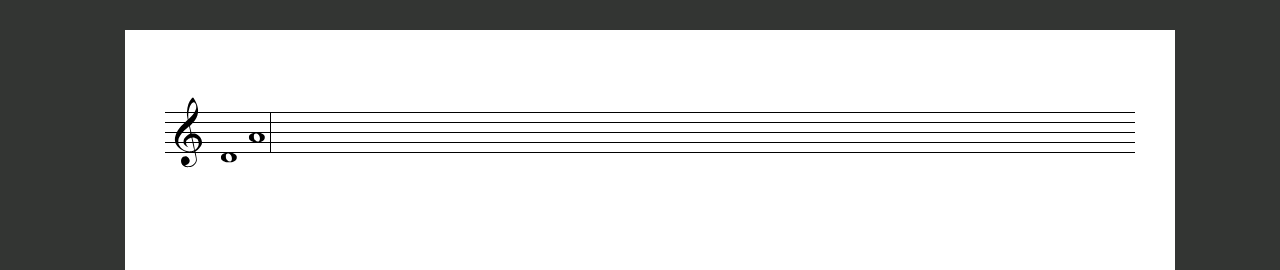
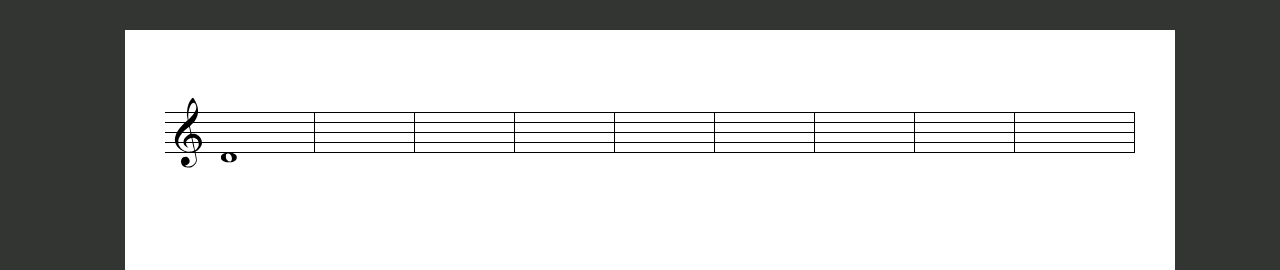
Before and after one commit to Lentilka231/NotySoft, a Next.js app in the folder nextjs-blog/: page / in a window 1280 px wide. Shown: the part 130-400 px from the top of the page. Built offline with nearby package versions, Linux system fonts and the light colour scheme.

Commit message:
bar system modified, barLines are moving acording to the new inserted signs, still must add putting notes between each other and after removing new sign widdened bar should shrink back

```diff
--- a/nextjs-blog/components/SVG.js
+++ b/nextjs-blog/components/SVG.js
@@ -13,8 +13,9 @@ function HelpLines({tone}){
     }
         return(
             <>
-                {iterator.map((i)=>(
+                {iterator.map((i,n)=>(
                     <line
+                    key={n}
                     style={{"stroke":"black","stroke-width":"10"}}
                     x1="30" y1={257-i*75+(tone%2==0?0:-37)+"px"}
                     x2="180" y2={257-i*75+(tone%2==0?0:-37)+"px"}
@@ -62,7 +63,7 @@ export function Note({className,colour="#000000",type, width,height,setNewActive
         return(
         <div
         id={data["id"]}
-        style={{"top":data.tone>5?9.5-(5*data.tone)+"px":38.5-(5*data.tone)+"px",
+        style={{"top":data.tone>5?29-(5*data.tone)+"px":58-(5*data.tone)+"px",
                 "transform":data.tone>5?"rotate(180deg)":"rotate(0deg)",
                 "margin-left":data.marginLeft}}
         className={styles[className]}>
--- a/nextjs-blog/components/Stave.js
+++ b/nextjs-blog/components/Stave.js
@@ -35,28 +35,50 @@ function Signs({object}){
         </>
     )
 }
-function Objects({data}){
+function Objects({data,setBarPointer}){
+    const STAVE_WIDTH_LEGTH=970;
+    let len=0;
+    function lastSeenBar(barIndex){
+        setBarPointer(barIndex);
+        console.log("banán",barIndex);
+    }
     return (
     <div className={styles.signs} >
         {data.map((object,index) =>{
             switch (object["object"]){
                 case "bar":
+                    let barWidth = index+1<data.length?object["width"]:STAVE_WIDTH_LEGTH-len;
+                    len+=object["width"];
                     return (
-                        <div key={index} className={styles.bar}>
+                        <div key={index}
+                        id={object["index"]}
+                        style={{"width":barWidth+"px"}}
+                        onMouseMove={()=>lastSeenBar(object["index"].substring(3))}
+                        className={styles.bar}>
+
                             <Signs object={object}/>
                             <div className={styles.barLine}></div>
                         </div>
                     )
                 case "clef":
+                    len+=50;
                     return <Clef key={index} type={object["type"]} width="50px" className="clef" />
                 case "time":
+                    len+=30;
                     return <Time key={index} type={object["type"]} width="30px" className="time"/>
             }
         })}
     </div>
     )
 }
-export default function Stave ({data, setData, activeTool, barPointer,lastEditedBar,setLastEditedBar,newestID,setNewestID}){
+export default function Stave ({fromTo,data, setData, activeTool, barPointer, setBarPointer, lastEditedBar, setLastEditedBar, newestID, setNewestID}){
+    function fillSpaceInBar(barObject){
+        let filledplace=0;
+        for(let i=0;i<barObject.length;i++){
+            filledplace+=28+barObject[i]["marginLeft"];
+        }
+        return filledplace;
+    }
     function deleteSign(){
         setData(currentData =>{
             return {...currentData,"composition":currentData["composition"].map(object=>{
@@ -73,13 +95,25 @@ export default function Stave ({data, setData, activeTool, barPointer,lastEdited
             // deletes the old inserted sign
             setData(currentData =>{
                     return {...currentData,"composition":currentData["composition"].map(object=>{
+                        if(object["index"]=="bar"+barPointer){
+                            let idofLastSignInBar, x, coordinates;
+                            if(object["content"].at(-1)){
+                                //if the bar already contains a sign then get the distance from that sign
+                                idofLastSignInBar = object["content"].at(-1)["id"]
+                                coordinates = document.getElementById(idofLastSignInBar).getBoundingClientRect();
+                                x = event.clientX-coordinates.left-42;
+                            }else{
+                                //otherwise get it from left border of bar
+                                coordinates = document.getElementById("bar"+barPointer).getBoundingClientRect();
+                                x=event.clientX-coordinates.left-12;
+                            }
+                            let filledplace = fillSpaceInBar(object["content"]);
 
-                        if(object["index"]=="bar"+lastEditedBar["bar"]){
-                        }
-                        if(object["index"]=="bar"+barPointer){
-                            let idofLastSignInBar = object["content"].at(-1)["id"]
-                            let coordinates = document.getElementById(idofLastSignInBar).getBoundingClientRect();
-                            let x = event.clientX-coordinates.left-42;
+                            //console.log(object["width"],x+28+filledplace);
+                            if(x+28+filledplace+(-x>0?-x:0)>100){
+                                object["width"]=filledplace+x+28+(-x>0?-x:0);
+                                console.log(x+28,filledplace,-x);
+                            }
                             object["content"].push({
                                 "sign":"note_newSign",
                                 "type":activeTool,
@@ -90,7 +124,7 @@ export default function Stave ({data, setData, activeTool, barPointer,lastEdited
                         return object;
                     })}
             })//insets new sign
-            setLastEditedBar({"bar":1,"sign":newestID})
+            setLastEditedBar({"bar":barPointer,"sign":newestID})
         }
     }
     function onMouseLeave(){
@@ -109,36 +143,37 @@ export default function Stave ({data, setData, activeTool, barPointer,lastEdited
         })
         setNewestID(newestID+1)
     }
+    let portionOfNeededData = [...data["composition"]].splice(fromTo[0],fromTo[1])
     return (
         <div className={styles.stave}>
-            <Space onMouseDown={setFirmly_ontoStave} onMouseLeave={onMouseLeave} onMouseMove={updateCoordinatesOfNewSigniture} tone={18}/>
-            <Space onMouseDown={setFirmly_ontoStave}  onMouseMove={updateCoordinatesOfNewSigniture} tone={17}/>
-            <Space onMouseDown={setFirmly_ontoStave}  onMouseMove={updateCoordinatesOfNewSigniture} tone={16}/>
-            <Space onMouseDown={setFirmly_ontoStave}  onMouseMove={updateCoordinatesOfNewSigniture} tone={15}/>
-            <Space onMouseDown={setFirmly_ontoStave}  onMouseMove={updateCoordinatesOfNewSigniture} tone={14}/>
-            <Space onMouseDown={setFirmly_ontoStave}  onMouseMove={updateCoordinatesOfNewSigniture} tone={13}/>
-            <Space onMouseDown={setFirmly_ontoStave}  onMouseMove={updateCoordinatesOfNewSigniture} tone={12}/>
-            <Space onMouseDown={setFirmly_ontoStave}  onMouseMove={updateCoordinatesOfNewSigniture} tone={11}/>
+            <Space tone={18} onMouseDown={setFirmly_ontoStave} onMouseLeave={onMouseLeave} onMouseMove={updateCoordinatesOfNewSigniture}/>
+            <Space tone={17} onMouseDown={setFirmly_ontoStave} onMouseLeave={onMouseLeave} onMouseMove={updateCoordinatesOfNewSigniture}/>
+            <Space tone={16} onMouseDown={setFirmly_ontoStave} onMouseLeave={onMouseLeave} onMouseMove={updateCoordinatesOfNewSigniture}/>
+            <Space tone={15} onMouseDown={setFirmly_ontoStave} onMouseLeave={onMouseLeave} onMouseMove={updateCoordinatesOfNewSigniture}/>
+            <Space tone={14} onMouseDown={setFirmly_ontoStave} onMouseLeave={onMouseLeave} onMouseMove={updateCoordinatesOfNewSigniture}/>
+            <Space tone={13} onMouseDown={setFirmly_ontoStave} onMouseLeave={onMouseLeave} onMouseMove={updateCoordinatesOfNewSigniture}/>
+            <Space tone={12} onMouseDown={setFirmly_ontoStave} onMouseLeave={onMouseLeave} onMouseMove={updateCoordinatesOfNewSigniture}/>
+            <Space tone={11} onMouseDown={setFirmly_ontoStave} onMouseLeave={onMouseLeave} onMouseMove={updateCoordinatesOfNewSigniture}/>
 
-            <Line  onMouseDown={setFirmly_ontoStave}  onMouseMove={updateCoordinatesOfNewSigniture} tone={10}/>
-            <Space onMouseDown={setFirmly_ontoStave}  onMouseMove={updateCoordinatesOfNewSigniture} tone={9}/>
-            <Line  onMouseDown={setFirmly_ontoStave}  onMouseMove={updateCoordinatesOfNewSigniture} tone={8}/>
-            <Space onMouseDown={setFirmly_ontoStave}  onMouseMove={updateCoordinatesOfNewSigniture} tone={7}/>
-            <Line  onMouseDown={setFirmly_ontoStave}  onMouseMove={updateCoordinatesOfNewSigniture} tone={6}/>
-            <Space onMouseDown={setFirmly_ontoStave}  onMouseMove={updateCoordinatesOfNewSigniture} tone={5}/>
-            <Line  onMouseDown={setFirmly_ontoStave}  onMouseMove={updateCoordinatesOfNewSigniture} tone={4}/>
-            <Space onMouseDown={setFirmly_ontoStave}  onMouseMove={updateCoordinatesOfNewSigniture} tone={3}/>
-            <Line  onMouseDown={setFirmly_ontoStave}  onMouseMove={updateCoordinatesOfNewSigniture} tone={2}/>
+            <Line  tone={10} onMouseDown={setFirmly_ontoStave} onMouseLeave={onMouseLeave} onMouseMove={updateCoordinatesOfNewSigniture}/>
+            <Space tone={9}  onMouseDown={setFirmly_ontoStave} onMouseLeave={onMouseLeave} onMouseMove={updateCoordinatesOfNewSigniture}/>
+            <Line  tone={8}  onMouseDown={setFirmly_ontoStave} onMouseLeave={onMouseLeave} onMouseMove={updateCoordinatesOfNewSigniture}/>
+            <Space tone={7}  onMouseDown={setFirmly_ontoStave} onMouseLeave={onMouseLeave} onMouseMove={updateCoordinatesOfNewSigniture}/>
+            <Line  tone={6}  onMouseDown={setFirmly_ontoStave} onMouseLeave={onMouseLeave} onMouseMove={updateCoordinatesOfNewSigniture}/>
+            <Space tone={5}  onMouseDown={setFirmly_ontoStave} onMouseLeave={onMouseLeave} onMouseMove={updateCoordinatesOfNewSigniture}/>
+            <Line  tone={4}  onMouseDown={setFirmly_ontoStave} onMouseLeave={onMouseLeave} onMouseMove={updateCoordinatesOfNewSigniture}/>
+            <Space tone={3}  onMouseDown={setFirmly_ontoStave} onMouseLeave={onMouseLeave} onMouseMove={updateCoordinatesOfNewSigniture}/>
+            <Line  tone={2}  onMouseDown={setFirmly_ontoStave} onMouseLeave={onMouseLeave} onMouseMove={updateCoordinatesOfNewSigniture}/>
 
-            <Space onMouseDown={setFirmly_ontoStave}  onMouseMove={updateCoordinatesOfNewSigniture} tone={1}/>
-            <Space onMouseDown={setFirmly_ontoStave}  onMouseMove={updateCoordinatesOfNewSigniture} tone={0}/>
-            <Space onMouseDown={setFirmly_ontoStave}  onMouseMove={updateCoordinatesOfNewSigniture} tone={-1}/>
-            <Space onMouseDown={setFirmly_ontoStave}  onMouseMove={updateCoordinatesOfNewSigniture} tone={-2}/>
-            <Space onMouseDown={setFirmly_ontoStave}  onMouseMove={updateCoordinatesOfNewSigniture} tone={-3}/>
-            <Space onMouseDown={setFirmly_ontoStave}  onMouseMove={updateCoordinatesOfNewSigniture} tone={-4}/>
-            <Space onMouseDown={setFirmly_ontoStave}  onMouseMove={updateCoordinatesOfNewSigniture} tone={-5}/>
-            <Space onMouseDown={setFirmly_ontoStave} onMouseLeave={onMouseLeave} onMouseMove={updateCoordinatesOfNewSigniture} tone={-6}/>
-            <Objects data={data["composition"]}/>
+            <Space tone={1}  onMouseDown={setFirmly_ontoStave} onMouseLeave={onMouseLeave} onMouseMove={updateCoordinatesOfNewSigniture}/>
+            <Space tone={0}  onMouseDown={setFirmly_ontoStave} onMouseLeave={onMouseLeave} onMouseMove={updateCoordinatesOfNewSigniture}/>
+            <Space tone={-1} onMouseDown={setFirmly_ontoStave} onMouseLeave={onMouseLeave} onMouseMove={updateCoordinatesOfNewSigniture}/>
+            <Space tone={-2} onMouseDown={setFirmly_ontoStave} onMouseLeave={onMouseLeave} onMouseMove={updateCoordinatesOfNewSigniture}/>
+            <Space tone={-3} onMouseDown={setFirmly_ontoStave} onMouseLeave={onMouseLeave} onMouseMove={updateCoordinatesOfNewSigniture}/>
+            <Space tone={-4} onMouseDown={setFirmly_ontoStave} onMouseLeave={onMouseLeave} onMouseMove={updateCoordinatesOfNewSigniture}/>
+            <Space tone={-5} onMouseDown={setFirmly_ontoStave} onMouseLeave={onMouseLeave} onMouseMove={updateCoordinatesOfNewSigniture}/>
+            <Space tone={-6} onMouseDown={setFirmly_ontoStave} onMouseLeave={onMouseLeave} onMouseMove={updateCoordinatesOfNewSigniture}/>
+            <Objects data={portionOfNeededData} setBarPointer={setBarPointer}/>
         </div>
     )
 }
--- a/nextjs-blog/components/WhitePage.js
+++ b/nextjs-blog/components/WhitePage.js
@@ -5,23 +5,30 @@ import json from "../public/composition.json"
 
 export default function WhitePage({activeTool}) {
     const [data,setData]= useState(json);
-    const [barPointer,setBarPointer] = React.useState(1);
-    const [lastEditedBar,setLastEditedBar] = React.useState({"bar":1,"sign":2});
-    const [newestID,setNewestID]=React.useState(3);
+
+    const [barPointer,setBarPointer] = React.useState(2);
+    const [lastEditedBar,setLastEditedBar] = React.useState({"bar":null,"sign":null});
+    const [newestID,setNewestID]=React.useState(data["newestID"]);
+
     return (
         <div className={styles.WhitePage}>
-            {data["Staves"].map((index)=>(
-                <Stave key={index}
+            {data["Staves"].map((i,n)=>{
+                if(n<data["Staves"].length){
+                    let fromTo=[i,data["Staves"][n+1]?data["Staves"][n+1]:data["composition"].length];
+                    return(<Stave key={i}
                             setData={setData}
                             data={data}
+                            fromTo={fromTo}
                             activeTool={activeTool}
                             barPointer={barPointer}
+                            setBarPointer={setBarPointer}
                             lastEditedBar={lastEditedBar}
                             setLastEditedBar={setLastEditedBar}
                             newestID={newestID}
                             setNewestID={setNewestID}
-                    />
-            ))}
+                            />)
+                    }
+                })}
         </div>
     )
 }
--- a/nextjs-blog/public/composition.json
+++ b/nextjs-blog/public/composition.json
@@ -7,6 +7,7 @@
         {
             "object":"bar",
             "index":"bar1",
+            "width":100,
             "RightBarLine":"line",
             "content":[
                 {
@@ -15,16 +16,83 @@
                     "tone":1,
                     "marginLeft":0,
                     "id":1
-                },
-                {
-                    "sign":"note",
-                    "type":"whole",
-                    "tone":5,
-                    "marginLeft":0,
-                    "id":2
                 }
+            ]
+        },
+        {
+            "object":"bar",
+            "index":"bar2",
+            "width":100,
+            "RightBarLine":"line",
+            "content":[
+
+            ]
+        },
+        {
+            "object":"bar",
+            "index":"bar3",
+            "width":100,
+            "RightBarLine":"line",
+            "content":[
+
+            ]
+        },
+        {
+            "object":"bar",
+            "index":"bar4",
+            "width":100,
+            "RightBarLine":"line",
+            "content":[
+
+            ]
+        },
+        {
+            "object":"bar",
+            "index":"bar5",
+            "width":100,
+            "RightBarLine":"line",
+            "content":[
+
+            ]
+        },
+        {
+            "object":"bar",
+            "index":"bar6",
+            "width":100,
+            "RightBarLine":"line",
+            "content":[
+
+            ]
+        },
+        {
+            "object":"bar",
+            "index":"bar7",
+            "width":100,
+            "RightBarLine":"line",
+            "content":[
+
+            ]
+        },
+        {
+            "object":"bar",
+            "index":"bar8",
+            "width":100,
+            "RightBarLine":"line",
+            "content":[
+
+            ]
+        }
+        ,
+        {
+            "object":"bar",
+            "index":"bar9",
+            "width":100,
+            "RightBarLine":"line",
+            "content":[
+
             ]
         }
     ],
-    "Staves":[0]
+    "Staves":[0],
+    "newestID":2
 }
--- a/nextjs-blog/styles/svg.module.scss
+++ b/nextjs-blog/styles/svg.module.scss
@@ -28,7 +28,6 @@ $darkGrey2:#333533;
     height:100%;
     display:inline-block;
     position: relative;
-    top:6px;
 }
 .time{
     height:100%;
--- a/nextjs-blog/styles/whitepage.module.scss
+++ b/nextjs-blog/styles/whitepage.module.scss
@@ -12,7 +12,7 @@
 .stave{
     position: relative;
     width:100%;
-    height:8%;
+    height:fit-content;
 }
 .line{
     height:1px;
@@ -23,24 +23,29 @@
 .space{
     width:100%;
     height:5px;
+    z-index: 5;
 }
 .signs{
+    z-index:-1;
     position: absolute;
     height:100%;
     top:0px;
-    z-index: -1;
+    display:flex;
+    align-items: stretch;
 
 }
 .bar{
     display:inline-block;
     position: relative;
-    min-width:fit-content;
+    min-width: 100px;
+    flex-grow:1;
 }
 .barLine{
+    z-index:35;
     width:1px;
     height:40px;
     position:absolute;
-    top: 23px;
+    top: 42px;
     right:0px;
     background-color: black;
 }
```
Lines whose indentation alone changed are shown as unchanged.
